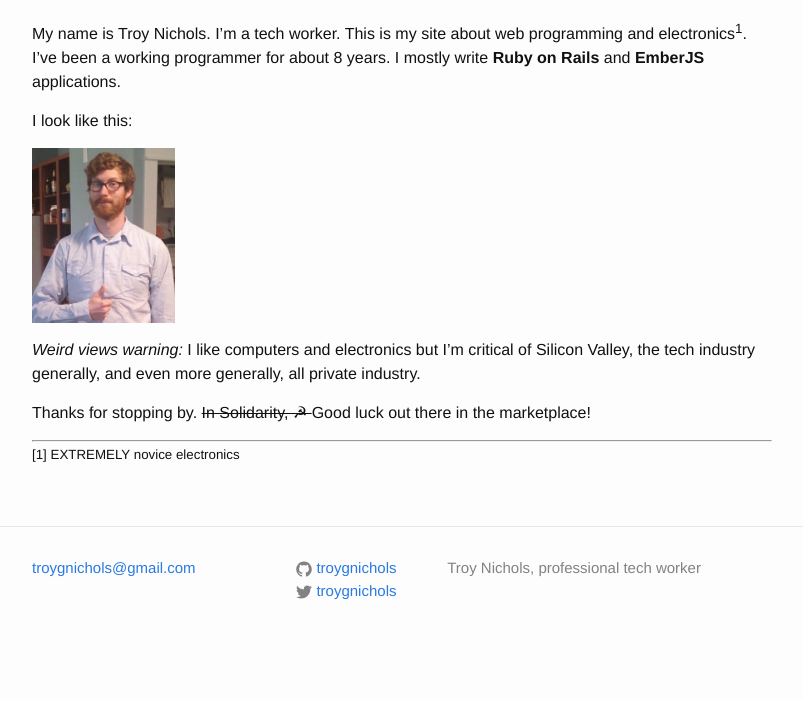
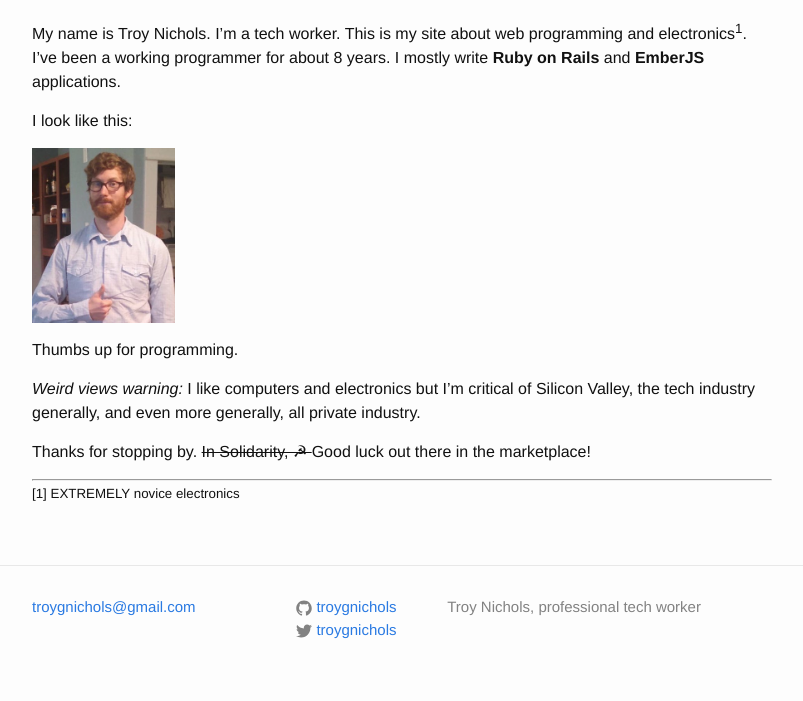
Before and after one commit to troygnichols/me, a Jekyll site: the page built from about.md, in a window 1280 px wide. Shown: the part 259-960 px from the top of the page, without its empty margins (238-1041 px from the left). Built offline with Jekyll 4.4.1, drawn with Linux system fonts in a browser that asks for light colours; before the commit the page ends 921 px from its top, so only the background shows below that.

Commit message:
About page text

```diff
--- a/about.md
+++ b/about.md
@@ -16,6 +16,8 @@ I look like this:
 
 <img src="/assets/me.jpg" height="175">
 
+Thumbs up for programming.
+
 *Weird views warning:* I like computers and electronics but I'm critical of Silicon Valley, the tech industry generally, and even more generally, all private industry.
 
 
```
